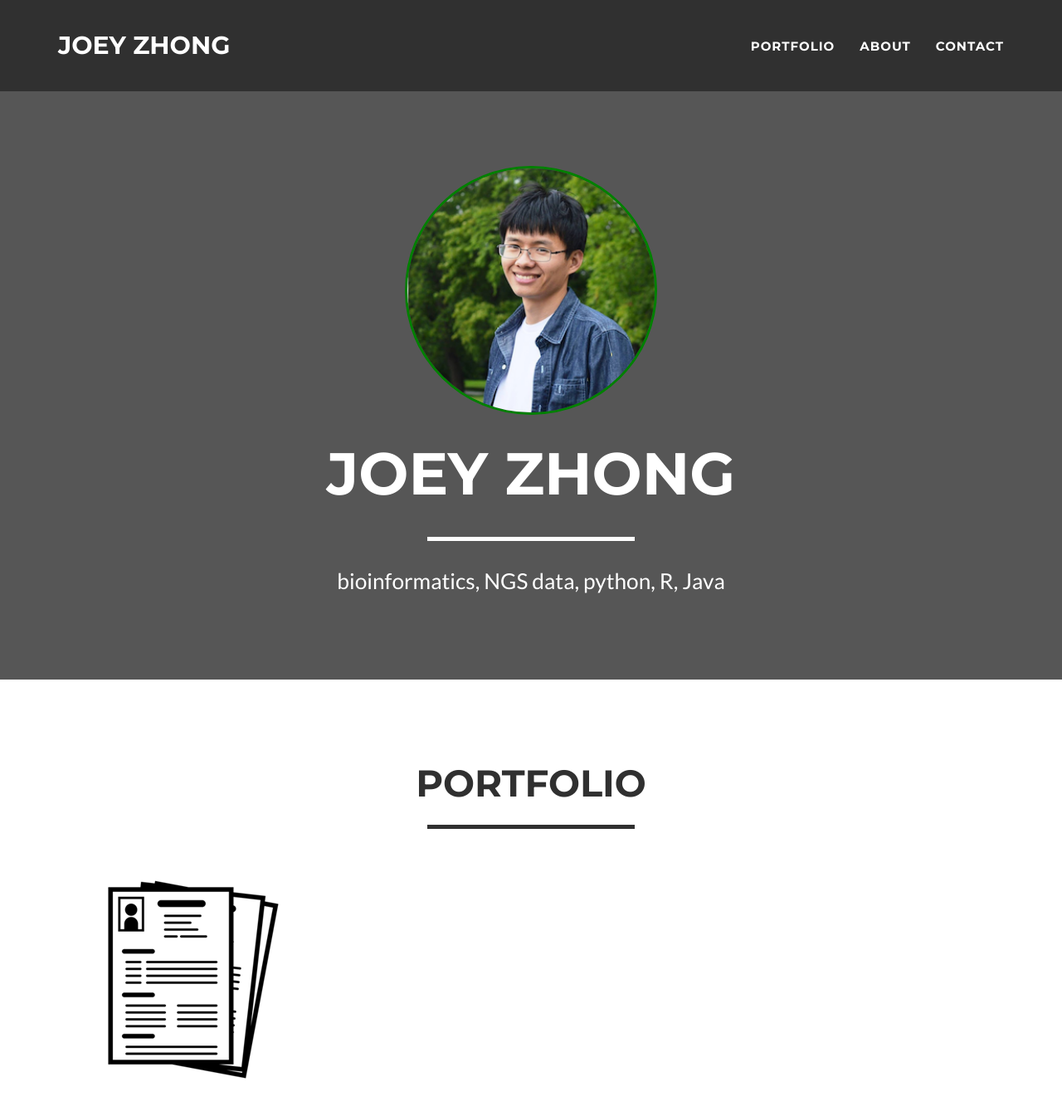
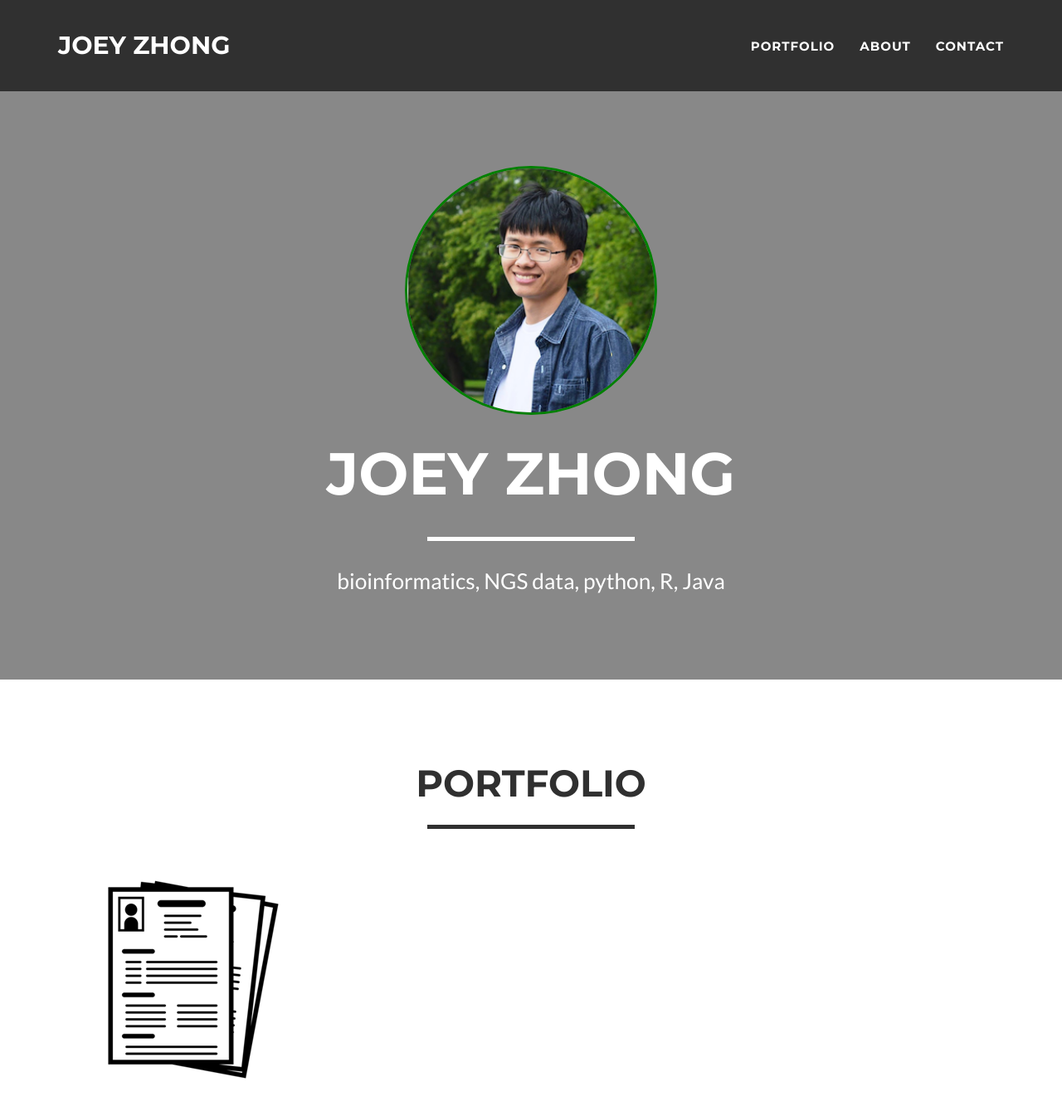
Before and after one commit to joey0214/joey0214.github.com, a Jekyll site: the page built from index.html, in a window 1280 px wide and 1400 px high. Shown: the top 1339 px of the window at 83% size. Built offline with Jekyll 4.4.1, drawn with Linux system fonts in a browser that asks for light colours.

Commit message:
fix background color

```diff
--- a/_config.yml
+++ b/_config.yml
@@ -27,10 +27,10 @@ contact: static
 
 # Color settings (hex-codes without the leading hash-tag)
 color:
-  primary: 565656
+  primary: 888888
   primary-rgb: "86,86,86"
   secondary: 303030
-  secondary-dark: E87600
+  secondary-dark: E86300
 
 # Footer settings
 footer:
```
